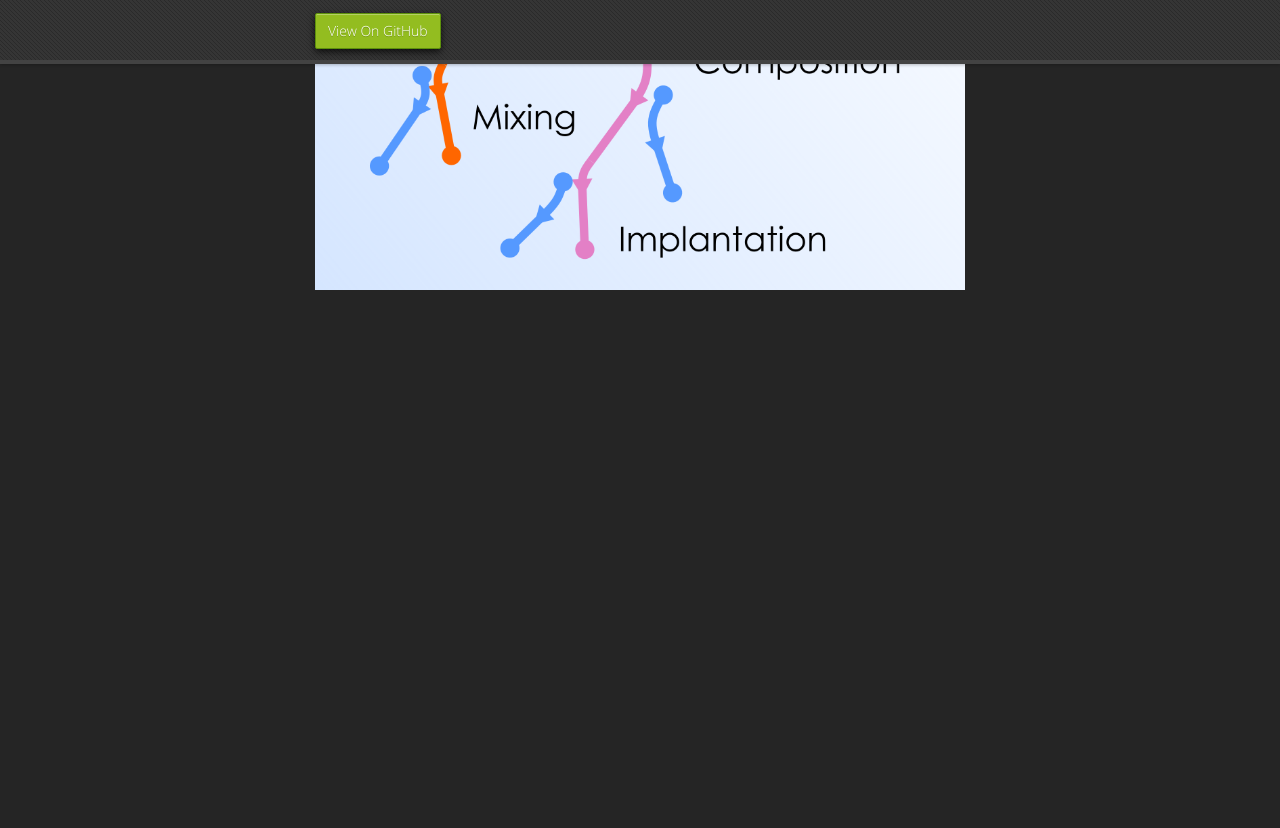
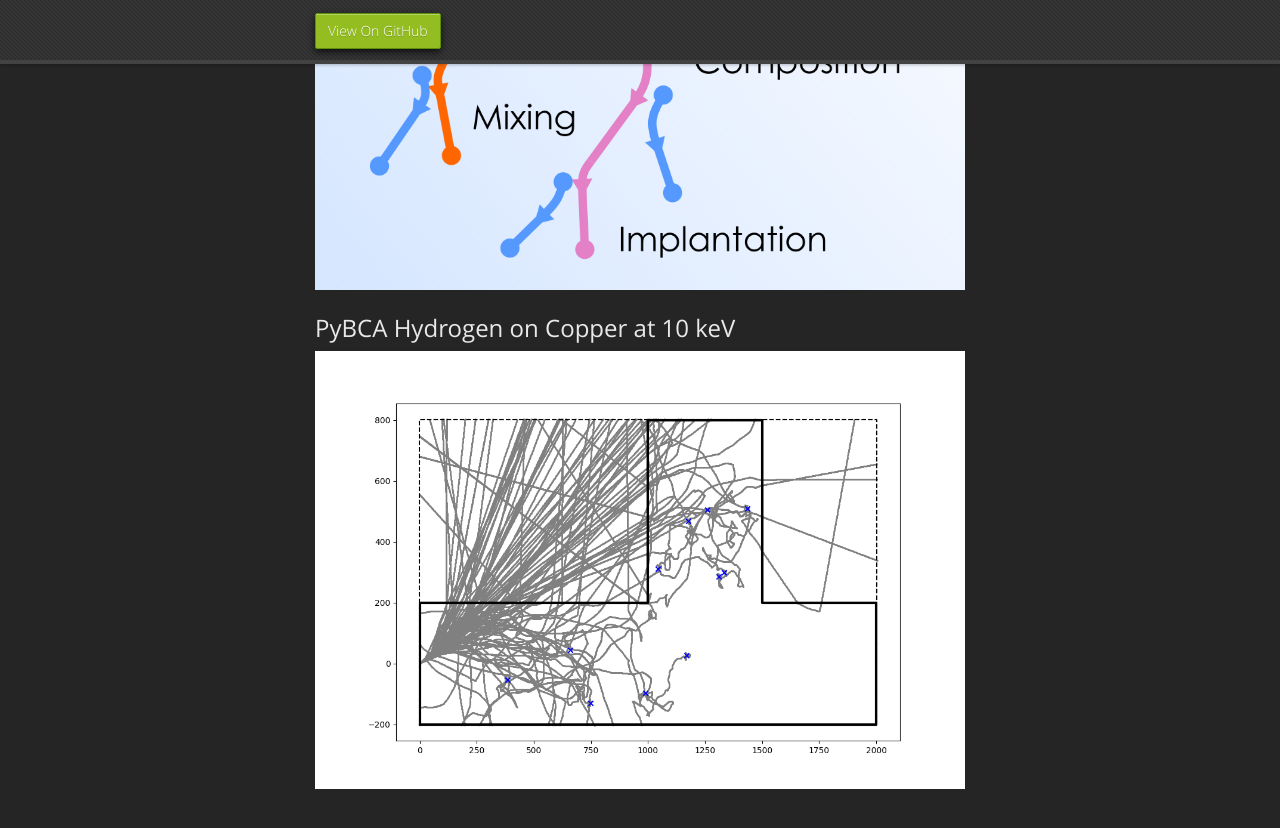
Before and after one commit to drobnyjt/test_jekyll, a Jekyll site: the page built from index.md, in a window 1280 px wide and 900 px high, scrolled down 5216 px. Shown: the top 828 px of the window. Built offline with Jekyll 4.4.1, drawn with Linux system fonts in a browser that asks for light colours; our own code applies the rules of GitHub Pages for plain Markdown files; before the commit the page ends 5621 px from its top, so only the background shows below that.

Commit message:
Update index.md

```diff
--- a/index.md
+++ b/index.md
@@ -91,3 +91,7 @@ Tracing impurities in DIII-D from DIMES.
 ## F-TRIDYN Physics
 
 ![F-TRIDYN Physics illustration.](./ftridyn.png)
+
+## PyBCA Hydrogen on Copper at 10 keV
+
+![PyBCA with geometry.](./bca_geom_3.png)
```
